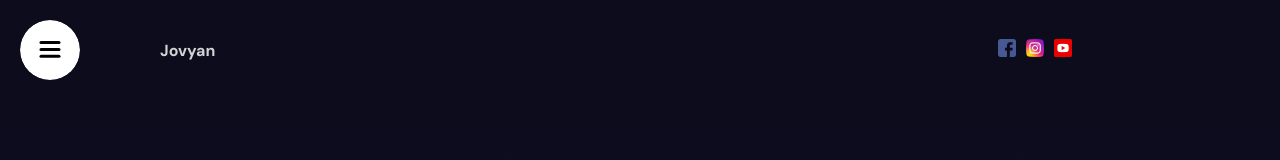
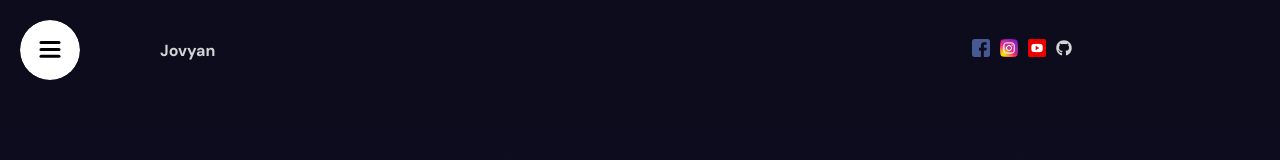
Before and after one commit to jopiiyan/My-portfolio, a React (Vite) app: page / in a window 1280 px wide. Shown: the top 160 px of the page. Built offline with nearby package versions, Linux system fonts and the light colour scheme.

Commit message:
final ver 2.0

```diff
--- a/src/app.scss
+++ b/src/app.scss
@@ -50,7 +50,7 @@ html {
   }
 
 
-  @media screen and (orientation:landscape){
+  @media screen and (orientation:landscape) and (max-width:1240px){
 section:nth-last-child(1){
   height: 180vh;
 }
--- a/src/components/contact/contact.scss
+++ b/src/components/contact/contact.scss
@@ -5,7 +5,7 @@
     margin: auto;
     display: flex;
     align-items: center;
-   gap: 50px;
+    gap: 50px;
     padding: 6rem;
 
     @include mobile  {
@@ -96,10 +96,11 @@
 
     .formContainer{
         flex:1 ;
-        height: 74%;
+        height: 60%;
         max-width: 400px;
         display: flex;
         justify-content: center;
+        margin-top: 10rem;
 
 
         @include mobile {
@@ -120,7 +121,6 @@
 
 
 
-
         form {
             background: transparent;
             max-width:600px;
@@ -129,7 +129,7 @@
                 display: flex;
                 flex-direction: column;
                 justify-content: center;
-                width:600px;
+                width:500px;
                 margin: auto;
                 gap: 20px;
 
--- a/src/components/navbar/Navbar.jsx
+++ b/src/components/navbar/Navbar.jsx
@@ -2,6 +2,7 @@ import React from "react";
 import "./navbar.scss";
 import { motion } from "framer-motion";
 import Sidebar from "../sidebar/Sidebar";
+import { FaGithub } from "react-icons/fa";
 
 const Navbar = () => {
   return (
@@ -28,6 +29,12 @@ const Navbar = () => {
           <a href="#">
             <img src="/youtube.png" alt="" />
           </a>
+          <a
+            href="https://github.com/jopiiyan?tab=repositories"
+            target="_blank"
+          >
+            <FaGithub></FaGithub>
+          </a>
         </div>
       </div>
     </div>
```
